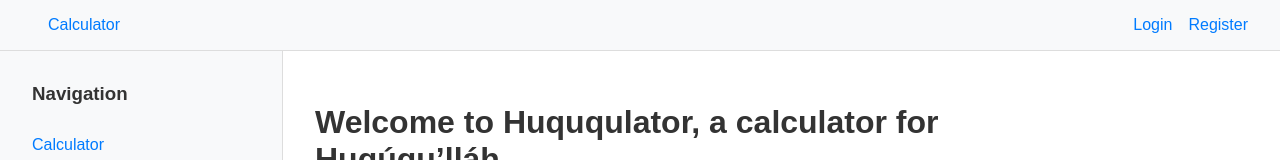
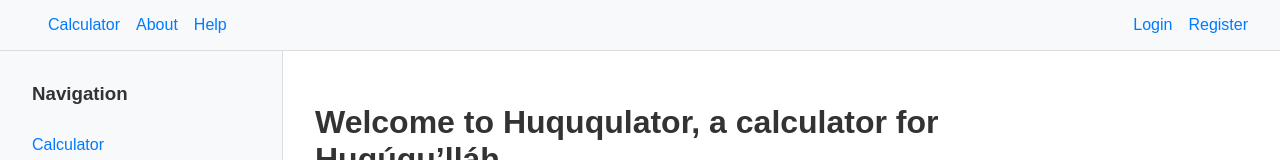
Before and after one commit to bahaipedia/huququlator, a React (Vite) app in the folder client/: page / in a window 1280 px wide. Shown: the top 160 px of the page. Built offline with nearby package versions, Linux system fonts and the light colour scheme; no server answers.

Commit message:
Update Navbar.jsx

```diff
--- a/client/src/components/Navbar.jsx
+++ b/client/src/components/Navbar.jsx
@@ -19,25 +19,25 @@ export default function Navbar() {
 
     return (
         <nav className="navbar">
+            <div className="navbar-left">
+                <Link to="/">Calculator</Link>
+                <Link to="/about">About</Link>
+                <Link to="/help">Help</Link>
+            </div>
+            <div className="navbar-right">
                 {user ? (
                     <>
                         <span>Welcome, {user.username}</span>
-                    <div className="navbar-right">
                         <Link to="/dashboard">Dashboard</Link>
                         <button onClick={handleLogout}>Log out</button>
-                    </div>
                     </>
                 ) : (
                     <>
-                    <div className="navbar-left">
-                        <Link to="/">Calculator</Link>
-                    </div>
-                    <div className="navbar-right">
                         <Link to="/login">Login</Link>
                         <Link to="/register">Register</Link>
-                    </div>
                     </>
                 )}
+            </div>
         </nav>
     );
 }
```
Lines whose indentation alone changed are shown as unchanged.
